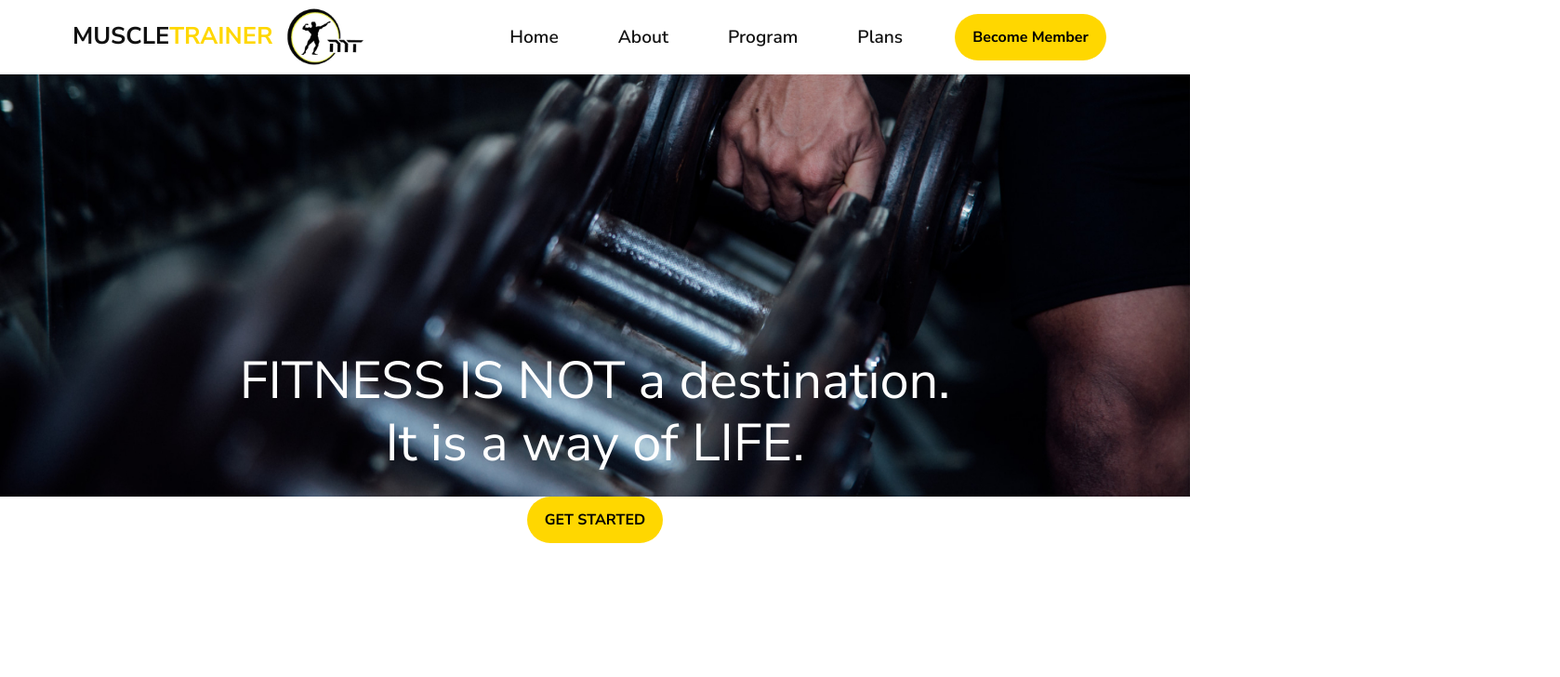
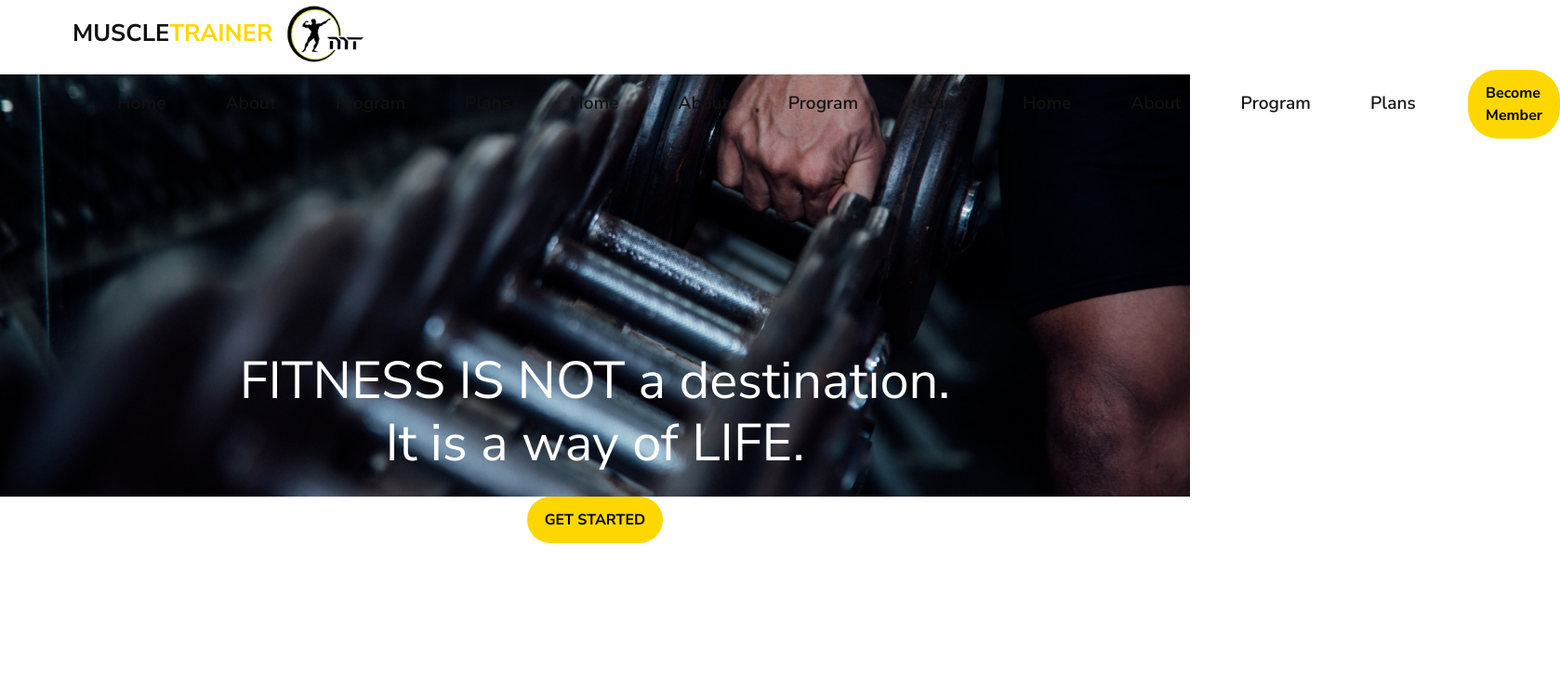
Before and after one commit to Venkatesh9677/projectmt, a React (Create React App) app: page / in a window 1280 px wide. Shown: the top 728 px of the page at 93% size, 1678 px wide, since content can reach past the window. Built offline with nearby package versions, Linux system fonts and the light colour scheme.

Commit message:
demo commit

```diff
--- a/src/components/Teader.js
+++ b/src/components/Teader.js
@@ -20,6 +20,18 @@ const Teader = () => {
          <li className="nav-item"><a href="#program" className="nav-link"onClick={()=> setShow(!show)}>Program</a></li>
          <li className="nav-item"><a href="#pricing" className="nav-link"onClick={()=> setShow(!show)}>Plans</a></li>
 
+         <li className="nav-item"><a href="#home" className="nav-link"onClick={()=> setShow(!show)}>Home</a></li>
+         <li className="nav-item"><a href="#about" className="nav-link"onClick={()=> setShow(!show)}>About</a></li>
+         <li className="nav-item"><a href="#program" className="nav-link"onClick={()=> setShow(!show)}>Program</a></li>
+         <li className="nav-item"><a href="#pricing" className="nav-link"onClick={()=> setShow(!show)}>Plans</a></li>
+
+         <li className="nav-item"><a href="#home" className="nav-link"onClick={()=> setShow(!show)}>Home</a></li>
+         <li className="nav-item"><a href="#about" className="nav-link"onClick={()=> setShow(!show)}>About</a></li>
+         <li className="nav-item"><a href="#program" className="nav-link"onClick={()=> setShow(!show)}>Program</a></li>
+         <li className="nav-item"><a href="#pricing" className="nav-link"onClick={()=> setShow(!show)}>Plans</a></li>
+
+
+
     <div className="nav-close" id="nav-close" onClick={()=> setShow(!show)}><i className="ri-close-line nav-close"></i>
           </div>
 
```
